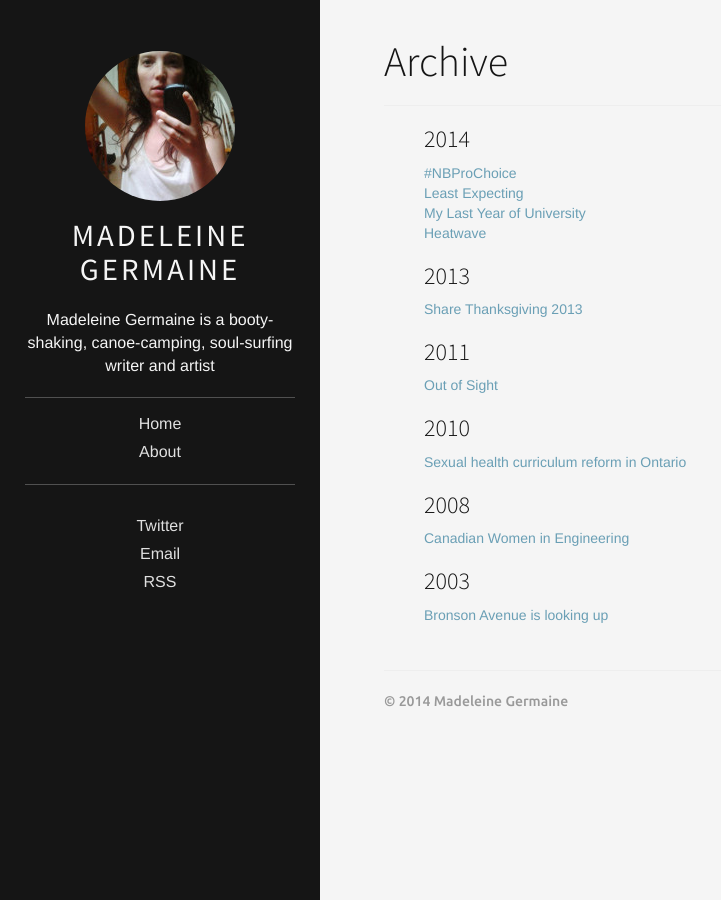
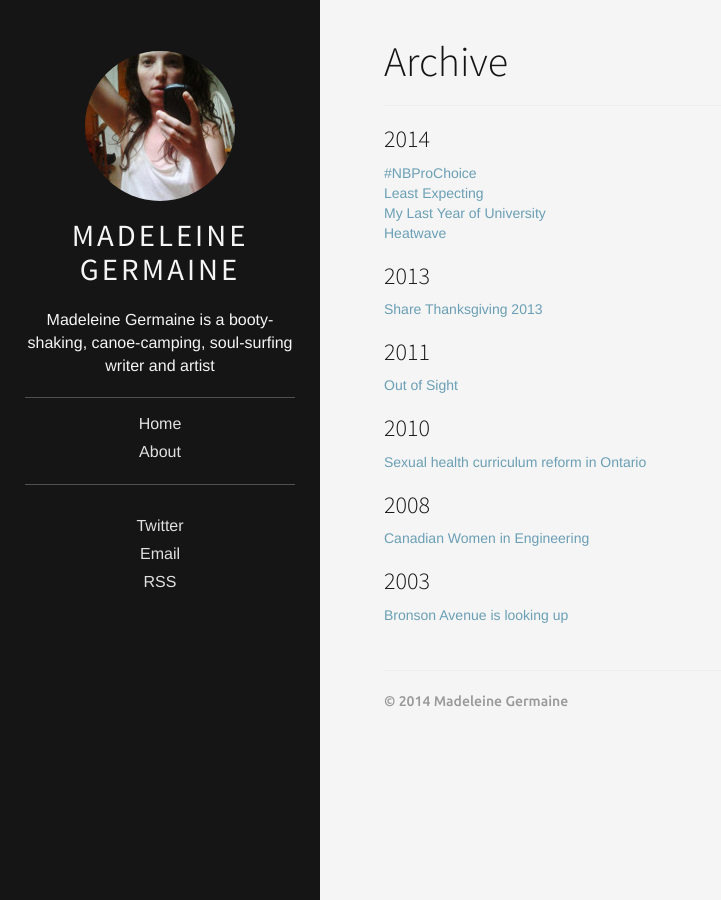
Before and after one commit to madeleinegermaine/madeleinegermaine, a Jekyll site: the page built from archive.html, in a window 1280 px wide. Shown: the whole page, without its empty margins (0-721 px from the left). Built offline with Jekyll 4.4.1, drawn with Linux system fonts in a browser that asks for light colours.

Commit message:
Update style.css

```diff
--- a/assets/css/style.css
+++ b/assets/css/style.css
@@ -198,7 +198,7 @@ article.home div a:hover, article.home pre a:hover { color: #8f5536; text-decora
 article img { max-width: 100%; }
 
 section.archive ul {
-	padding-left:o;
+	padding-left:0;
 }
 
 .archive ul li {
```
